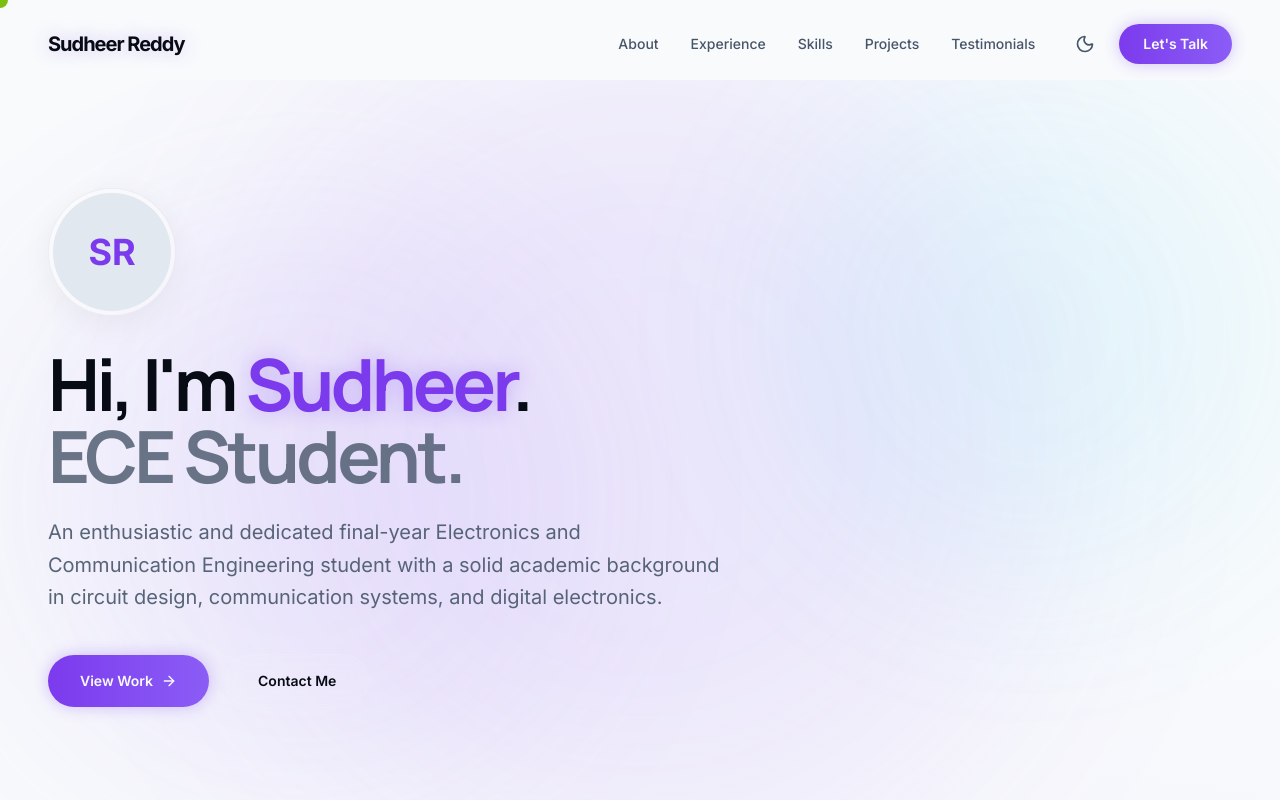
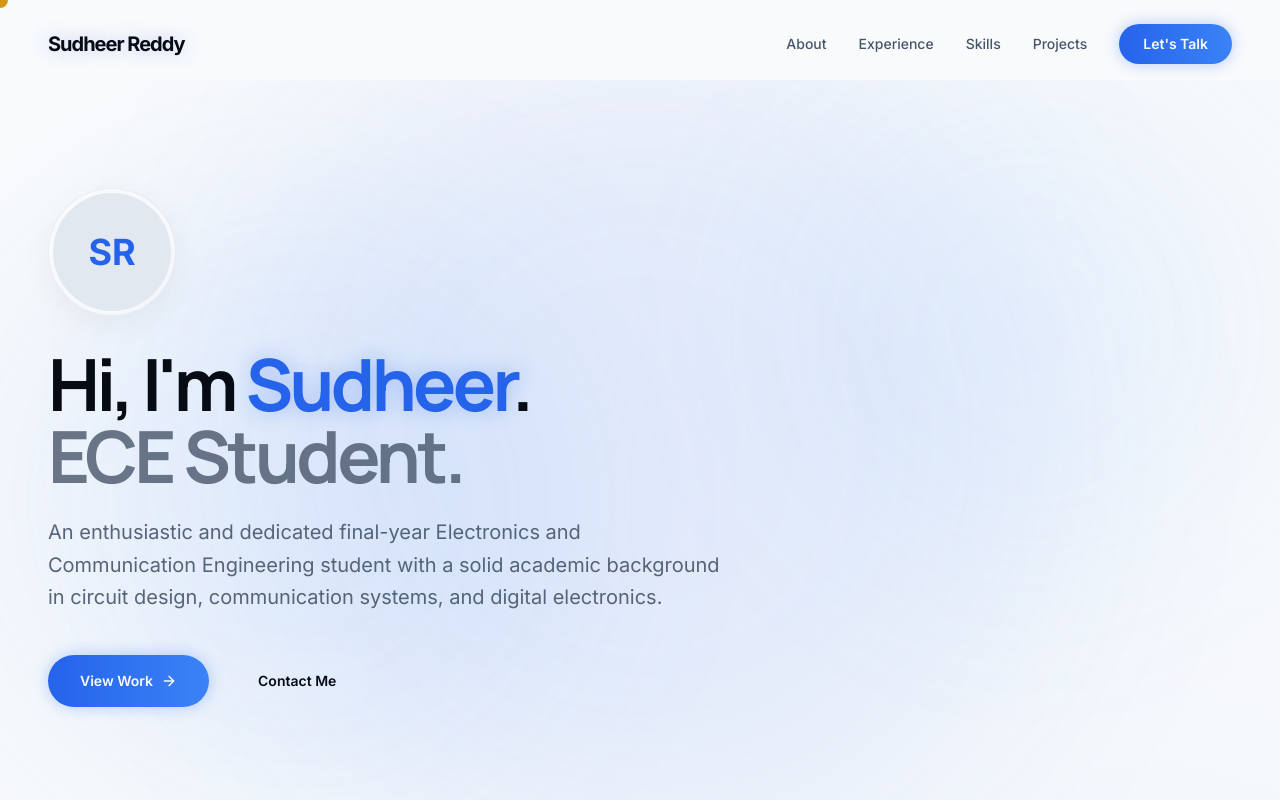
Before and after one commit to SudheerReddy007/SUDHEER-PORTFOLIO, a Next.js app: page / in a window 1280 px wide. Shown: the top 800 px of the page. Built offline with nearby package versions, Linux system fonts and the light colour scheme.

Commit message:
Remove dark mode and theme toggle, change theme color to blue, and remove testimonials section

```diff
--- a/src/app/layout.tsx
+++ b/src/app/layout.tsx
@@ -46,7 +46,6 @@ export const metadata: Metadata = {
 export const viewport = {
   themeColor: [
     { media: "(prefers-color-scheme: light)", color: "white" },
-    { media: "(prefers-color-scheme: dark)", color: "black" },
   ],
 };
 
@@ -62,7 +61,7 @@ export default function RootLayout({
       suppressHydrationWarning
     >
       <body className="min-h-screen flex flex-col pt-20 font-sans selection:bg-primary/30">
-        <ThemeProvider attribute="class" defaultTheme="system" enableSystem>
+        <ThemeProvider attribute="class" defaultTheme="light" forcedTheme="light" enableSystem={false}>
           <CustomCursor />
           <Navbar />
           <main className="flex-1">{children}</main>
--- a/src/app/page.tsx
+++ b/src/app/page.tsx
@@ -3,7 +3,6 @@ import { About } from "@/components/sections/About";
 import { Projects } from "@/components/sections/Projects";
 import { Skills } from "@/components/sections/Skills";
 import { Experience } from "@/components/sections/Experience";
-import { Testimonials } from "@/components/sections/Testimonials";
 import { Contact } from "@/components/sections/Contact";
 
 export default function Home() {
@@ -14,7 +13,6 @@ export default function Home() {
       <Projects />
       <Skills />
       <Experience />
-      <Testimonials />
       <Contact />
     </div>
   );
--- a/src/components/layout/Navbar.tsx
+++ b/src/components/layout/Navbar.tsx
@@ -5,7 +5,6 @@ import { motion } from "framer-motion";
 import Link from "next/link";
 import { cn } from "@/lib/utils";
 import { Menu, X } from "lucide-react";
-import { ThemeToggle } from "@/components/ui/ThemeToggle";
 import { navLinks, AUTHOR_NAME } from "@/constants";
 
 export function Navbar() {
@@ -46,7 +45,6 @@ export function Navbar() {
             </a>
           ))}
           <div className="flex items-center gap-4">
-            <ThemeToggle />
             <a
               href="#contact"
               className="px-6 py-2.5 rounded-full btn-primary text-sm font-semibold"
--- a/src/components/sections/Testimonials.tsx
+++ /dev/null
@@ -1,51 +0,0 @@
-"use client";
-
-import { motion } from "framer-motion";
-import { Quote } from "lucide-react";
-
-const testimonials = [
-  {
-    quote: "Jane is an exceptional designer. She has a unique ability to translate complex business requirements into elegant, intuitive user interfaces. Her work on our dashboard directly contributed to a significant increase in user engagement.",
-    author: "Alex Morgan",
-    role: "VP of Product, Nova Bank"
-  },
-  {
-    quote: "Working with Jane was a game-changer for our mobile app. She brings a perfect balance of aesthetic sensibility and usability best practices. She is highly collaborative and always delivers beyond expectations.",
-    author: "Sarah Chen",
-    role: "CEO, Luxe Fashion"
-  }
-];
-
-export function Testimonials() {
-  return (
-    <section className="py-24 bg-muted/30 overflow-hidden">
-      <div className="container mx-auto px-6 md:px-12">
-        <h2 className="text-3xl md:text-4xl font-bold tracking-tight mb-16 text-center">What People Say</h2>
-
-        <div className="grid md:grid-cols-2 gap-8 max-w-5xl mx-auto">
-          {testimonials.map((testimonial, index) => (
-            <motion.div
-              key={index}
-              initial={{ opacity: 0, scale: 0.95 }}
-              whileInView={{ opacity: 1, scale: 1 }}
-              viewport={{ once: true }}
-              transition={{ duration: 0.5, delay: index * 0.2 }}
-              className="glass p-8 md:p-10 rounded-2xl relative"
-            >
-              <Quote size={40} className="text-primary/10 absolute top-8 left-8" />
-              <div className="relative z-10">
-                <p className="text-lg md:text-xl font-medium text-foreground leading-relaxed mb-8">
-                  "{testimonial.quote}"
-                </p>
-                <div>
-                  <h4 className="font-bold text-foreground">{testimonial.author}</h4>
-                  <p className="text-sm text-muted-foreground">{testimonial.role}</p>
-                </div>
-              </div>
-            </motion.div>
-          ))}
-        </div>
-      </div>
-    </section>
-  );
-}
--- a/src/constants/index.ts
+++ b/src/constants/index.ts
@@ -9,5 +9,4 @@ export const navLinks: NavLink[] = [
   { name: 'Experience', href: '#experience' },
   { name: 'Skills', href: '#skills' },
   { name: 'Projects', href: '#projects' },
-  { name: 'Testimonials', href: '#testimonials' },
 ];
--- a/src/styles/globals.css
+++ b/src/styles/globals.css
@@ -23,25 +23,13 @@
   :root {
     --background: #F8FAFC;
     --foreground: #070B14;
-    --primary: #7C3AED;
+    --primary: #2563EB;
     --primary-foreground: #F8FAFC;
     --muted: #E2E8F0;
     --muted-foreground: #475569;
     --border: rgba(0, 0, 0, 0.1);
-    --accent: #22D3EE;
-    --secondary: #8B5CF6;
-  }
-
-  .dark {
-    --background: #070B14;
-    --foreground: #F8FAFC;
-    --primary: #7C3AED;
-    --primary-foreground: #F8FAFC;
-    --muted: #0F172A;
-    --muted-foreground: #CBD5E1;
-    --border: rgba(255, 255, 255, 0.08);
-    --accent: #22D3EE;
-    --secondary: #8B5CF6;
+    --accent: #60A5FA;
+    --secondary: #3B82F6;
   }
 }
 
@@ -52,8 +40,8 @@
   body {
     @apply bg-background text-foreground antialiased selection:bg-primary/30;
     background-image:
-      radial-gradient(circle at 15% 50%, rgba(124, 58, 237, 0.05), transparent 25%),
-      radial-gradient(circle at 85% 30%, rgba(139, 92, 246, 0.05), transparent 25%);
+      radial-gradient(circle at 15% 50%, rgba(37, 99, 235, 0.05), transparent 25%),
+      radial-gradient(circle at 85% 30%, rgba(59, 130, 246, 0.05), transparent 25%);
   }
   h1, h2, h3, h4, h5, h6 {
     @apply font-heading tracking-tight;
@@ -62,19 +50,19 @@
 
 @layer utilities {
   .glass {
-    @apply bg-white/40 dark:bg-[#0F172A]/40 backdrop-blur-[24px] border border-black/5 dark:border-white/10 shadow-[0_8px_32px_rgba(0,0,0,0.05)] dark:shadow-[0_8px_32px_rgba(0,0,0,0.2)];
+    @apply bg-white/40 backdrop-blur-[24px] border border-black/5 shadow-[0_8px_32px_rgba(0,0,0,0.05)];
     transition: transform 0.3s ease, box-shadow 0.3s ease, background 0.3s ease, border-color 0.3s ease;
   }
   .glass:hover {
-    @apply bg-white/60 dark:bg-[#111827]/60 border-black/10 dark:border-white/20 shadow-[0_8px_32px_rgba(124,58,237,0.15)];
+    @apply bg-white/60 border-black/10 shadow-[0_8px_32px_rgba(37,99,235,0.15)];
   }
   .btn-primary {
-    @apply bg-gradient-to-r from-primary to-secondary text-primary-foreground border-transparent shadow-[0_0_15px_rgba(124,58,237,0.3)] hover:shadow-[0_0_25px_rgba(139,92,246,0.5)] transition-all duration-300;
+    @apply bg-gradient-to-r from-primary to-secondary text-primary-foreground border-transparent shadow-[0_0_15px_rgba(37,99,235,0.3)] hover:shadow-[0_0_25px_rgba(59,130,246,0.5)] transition-all duration-300;
   }
   .text-balance {
     text-wrap: balance;
   }
   .text-glow {
-    text-shadow: 0 0 20px rgba(124, 58, 237, 0.3);
+    text-shadow: 0 0 20px rgba(37, 99, 235, 0.3);
   }
 }
```
